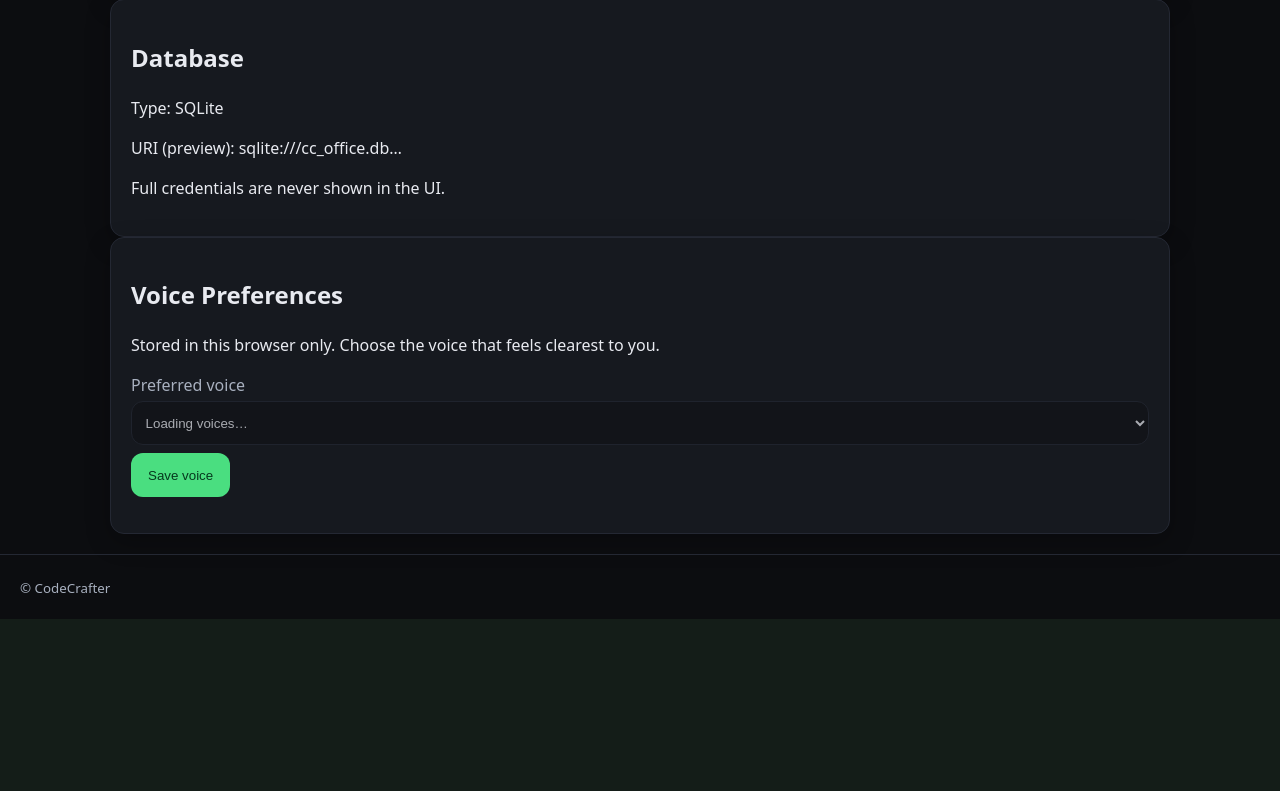
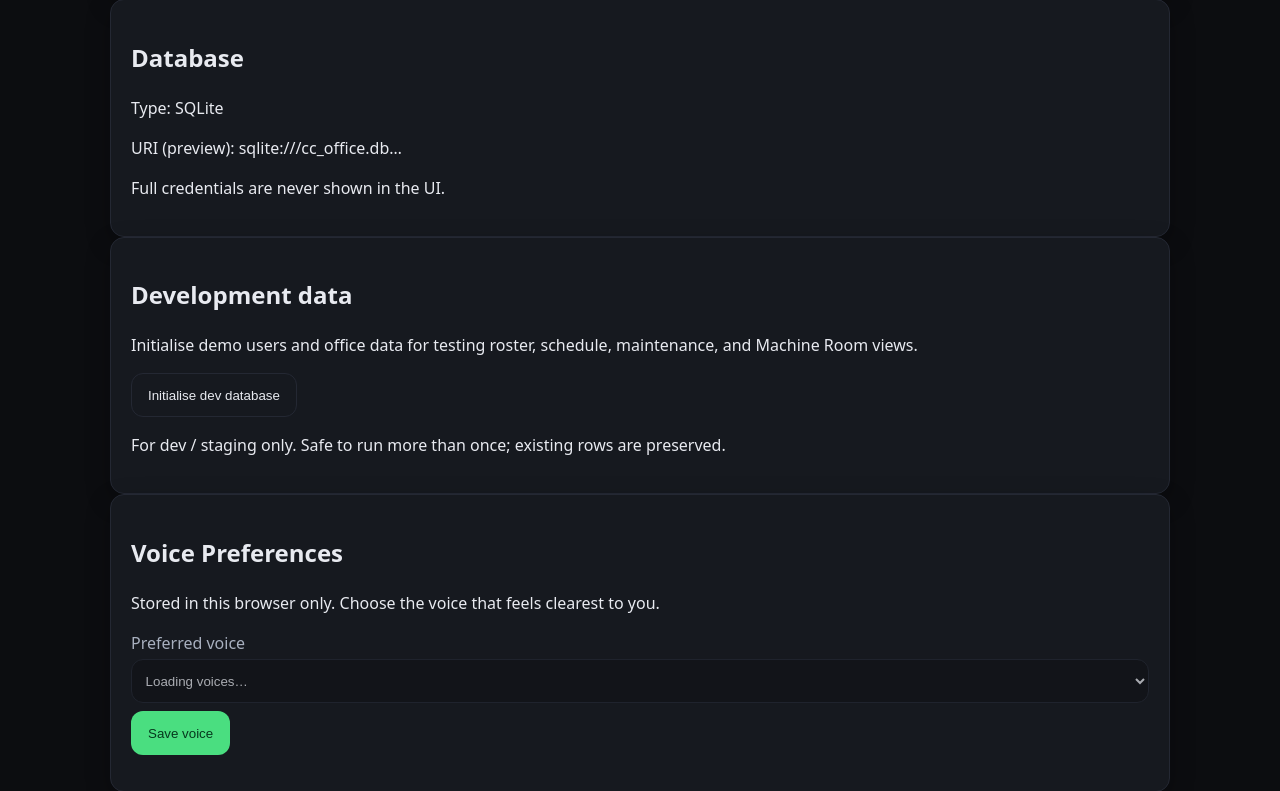
Before and after one commit to joesch21/Brain, a Flask app: page /settings in a window 1280 px wide. Shown: the part 447-1238 px from the top of the page. Before the commit the page ends 1066 px from the top, so only its background shows below. Run offline with Flask 3, Linux system fonts and the light colour scheme; the visitor is signed in with stand-in values (Sample User, id 1).

Commit message:
Add admin dev seed helper and settings UI trigger

```diff
--- a/app.py
+++ b/app.py
@@ -1084,6 +1084,33 @@
 
     return render_template("settings.html", settings=settings)
 
+
+@app.route("/admin/dev-seed", methods=["POST"])
+@require_role("supervisor", "admin")
+def admin_dev_seed():
+    """
+    Dev-only endpoint to initialize and seed demo data for office views.
+
+    Safe to run multiple times: seed scripts check for existing rows
+    before inserting, and use db.create_all() under the hood.
+    """
+    import importlib
+
+    try:
+        # Import here to avoid circular imports at module load time
+        seed_db = importlib.import_module("seed_db")
+        office_seed = importlib.import_module("scripts.seed_office_data")
+
+        # These functions already wrap their work in app.app_context()
+        seed_db.seed()
+        office_seed.seed_office_data()
+
+        flash("Dev database seeded successfully.", "success")
+    except Exception as exc:  # noqa: BLE001
+        flash(f"Error seeding dev data: {exc}", "danger")
+
+    return redirect(url_for("settings_page"))
+
 # ----- API: Build -----
 @app.route("/api/build/plan", methods=["POST"])
 def api_build_plan():
--- /dev/null
+++ b/scripts/__init__.py
@@ -0,0 +1 @@
+"""Utility scripts package for database seeding and maintenance tasks."""
--- a/templates/settings.html
+++ b/templates/settings.html
@@ -19,6 +19,24 @@
     <p>Type: {{ settings.db_type }}</p>
     <p>URI (preview): {{ settings.db_uri_preview }}</p>
     <p class="cc-text-muted">Full credentials are never shown in the UI.</p>
+  </section>
+
+  <section class="cc-card">
+    <h2>Development data</h2>
+    <p class="cc-text-muted">
+      Initialise demo users and office data for testing roster, schedule,
+      maintenance, and Machine Room views.
+    </p>
+
+    <form method="post" action="{{ url_for('admin_dev_seed') }}">
+      <button type="submit" class="cc-btn cc-btn--danger">
+        Initialise dev database
+      </button>
+    </form>
+
+    <p class="cc-text-muted">
+      For dev / staging only. Safe to run more than once; existing rows are preserved.
+    </p>
   </section>
 
   <section class="cc-card" id="voice-preferences-card">
```
